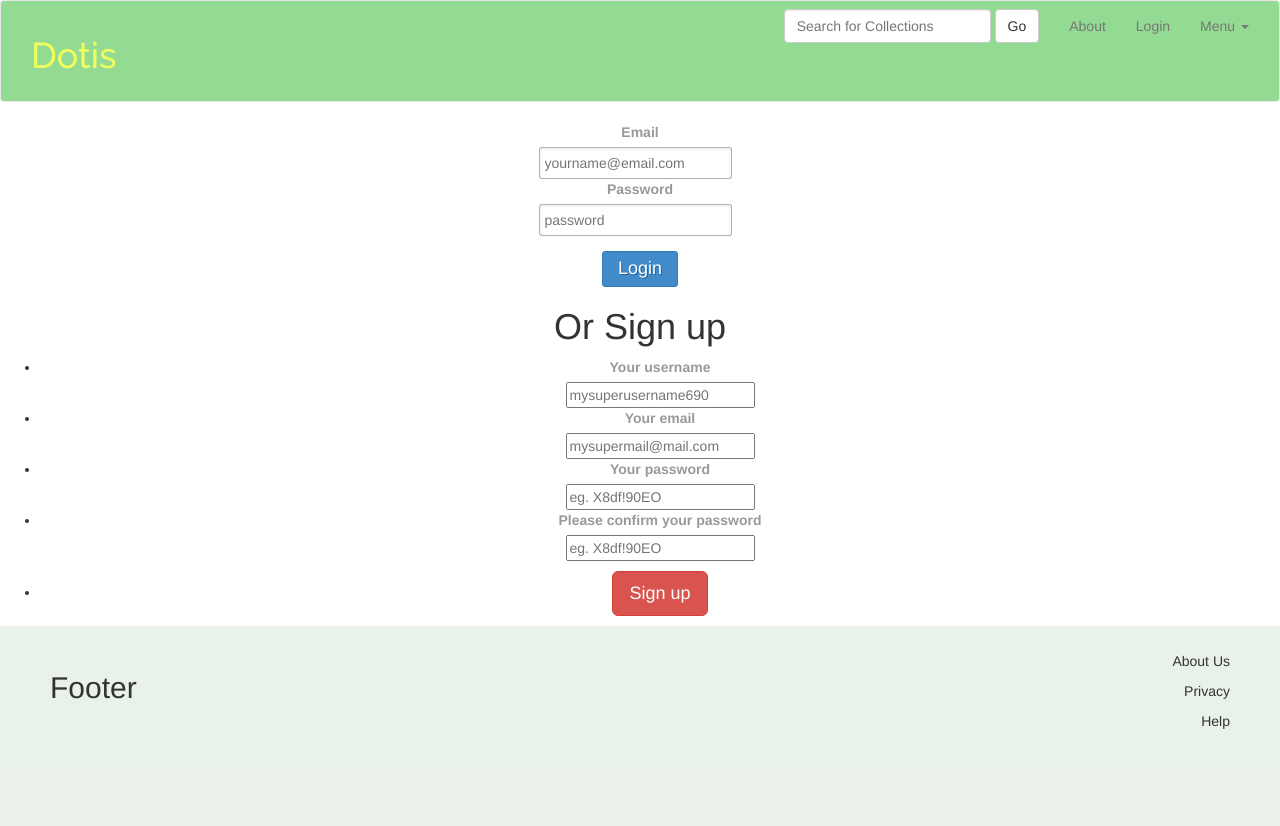
After one commit to wilsonqin/dotis, a Python web app: template templates/login.html in a window 1280 px wide. The commit adds this page. Run offline with Jinja, Linux system fonts and the light colour scheme; the template is opened without the code that fills it, so the values that code supplies are empty.

Commit message:
Added login css and html

```diff
--- /dev/null
+++ b/static/css/login.css
@@ -0,0 +1,44 @@
+.login {
+	text-align: center;
+}
+.loginform ul {
+    padding: 0;
+    margin: 20px auto;
+}
+.loginform li {
+}
+label {
+    display: block;
+    color: #999;
+}
+.cf:before,
+.cf:after {
+    content: "";
+    display: table;
+}
+
+.cf:after {
+    clear: both;
+}
+.cf {
+    *zoom: 1;
+}
+:focus {
+    outline: 0;
+}
+.loginform input:not([type=submit]) {
+    padding: 5px;
+    margin-right: 10px;
+    border: 1px solid rgba(0, 0, 0, 0.3);
+    border-radius: 3px;
+    box-shadow: inset 0px 1px 3px 0px rgba(0, 0, 0, 0.1),
+                0px 1px 0px 0px rgba(250, 250, 250, 0.5) ;
+}
+.loginform input[type=submit] {
+    color: #fff;
+    padding: 5px 15px;
+    margin-right: 0;
+    margin-top: 15px;
+    border-radius: 3px;
+    text-shadow: 1px 1px 0px rgba(0, 0, 0, 0.3);
+}
--- a/templates/base.html
+++ b/templates/base.html
@@ -6,6 +6,7 @@
     <script src="{{ STATIC_URL }}js/bootstrap.min.js"></script>
     <link href="{{ STATIC_URL }}css/main.css" rel="stylesheet"/>
     <script src="{{ STATIC_URL }}js/main.js"></script>
+    {% block style %}{% endblock %}
     <title>{% block title %}My amazing site{% endblock %}</title>
 </head>
 
@@ -15,7 +16,6 @@
 
     <div class="contain">
 <div class="container-fluid">
-    <!-- Brand and toggle get grouped for better mobile display -->
         <div class="navbar-header">
           <button type="button" class="navbar-toggle" data-toggle="collapse" data-target="#bs-example-navbar-collapse-1">
             <span class="sr-only">Toggle navigation</span>
@@ -26,7 +26,6 @@
           <a class="navbar-brand" href="#"><h1>Dotis</h1></a>
         </div>
 
-        <!-- Collect the nav links, forms, and other content for toggling -->
         <div class="collapse navbar-collapse" id="bs-example-navbar-collapse-1">
           <ul class="nav navbar-nav navbar-right">
             <li><form class="navbar-form navbar-left" role="search">
@@ -48,18 +47,31 @@
               </ul>
             </li>
           </ul>
-        </div><!-- /.navbar-collapse -->
-      </div><!-- /.container-fluid -->
+        </div>
+      </div>
             </div>
         </nav>
     <div id="sidebar">
         {% block sidebar %}
         {% endblock %}
     </div>
-
-    <div id="content">
         {% block content %}{% endblock %}
-    </div>
+        {% block footer %}
+        <footer>
+        <div class="contain">
+        <div class="row">
+            <div class="col-xs-3">
+                <h2>Footer</h2>
+            </div>
+            <div class="col-xs-9">
+                <p>About Us</p>
+                <p>Privacy</p>
+                <p>Help</p>
+            </div>
+            </div>
+            </div>
+        </footer>
+        {% endblock %}
     </div>
 </body>
 </html>
--- /dev/null
+++ b/templates/login.html
@@ -0,0 +1,47 @@
+{% extends "base.html" %}
+{% block style %}<link href="{{ STATIC_URL }}css/login.css" rel="stylesheet"/>{% endblock %}
+{% block title %}Login or Register{% endblock %}
+{% block sidebar %}
+{% endblock %}
+{% block content %}
+	<div class = "login">
+	<div class="loginform">
+		<form name="login" action="index_submit" method="get"  autocomplete="on" accept-charset="utf-8">
+		    <ul>
+		        <li><label for="usermail">Email</label>
+		        <input type="email" name="usermail" placeholder="yourname@email.com" required></li>
+		        <li><label for="password">Password</label>
+		        <input type="password" name="password" placeholder="password" required></li>
+		        <li>
+		        <input type="submit" class="btn btn-lg btn-primary" value="Login"></li>
+		    </ul>
+		</form>
+		</div>
+		<div id="register" class="animate form">
+            <form name="login" action="" method="get"  autocomplete="on" accept-charset="utf-8">
+                <h1> Or Sign up </h1>
+                <ul>
+                <li>
+                    <label for="usernamesignup" class="uname" data-icon="u">Your username</label>
+                    <input id="usernamesignup" name="usernamesignup" required="required" type="text" placeholder="mysuperusername690" />
+                </li>
+                <li>
+                    <label for="emailsignup" class="youmail" data-icon="e" > Your email</label>
+                    <input id="emailsignup" name="emailsignup" required="required" type="email" placeholder="mysupermail@mail.com"/>
+                </li>
+                <li>
+                    <label for="passwordsignup" class="youpasswd" data-icon="p">Your password </label>
+                    <input id="passwordsignup" name="passwordsignup" required="required" type="password" placeholder="eg. X8df!90EO"/>
+                </li>
+                <li>
+                    <label for="passwordsignup_confirm" class="youpasswd" data-icon="p">Please confirm your password </label>
+                    <input id="passwordsignup_confirm" name="passwordsignup_confirm" required="required" type="password" placeholder="eg. X8df!90EO"/>
+                </p>
+
+                    <li><input type="submit"  class="btn btn-lg btn-danger" value="Sign up"/> </li>
+
+                </ul>
+            </form>
+        </div>
+	</div>
+{% endblock %}
```
Also changed, not shown: templates/index.html (+5 -23 lines), templates/login2.html (added, +47 -0 lines).
